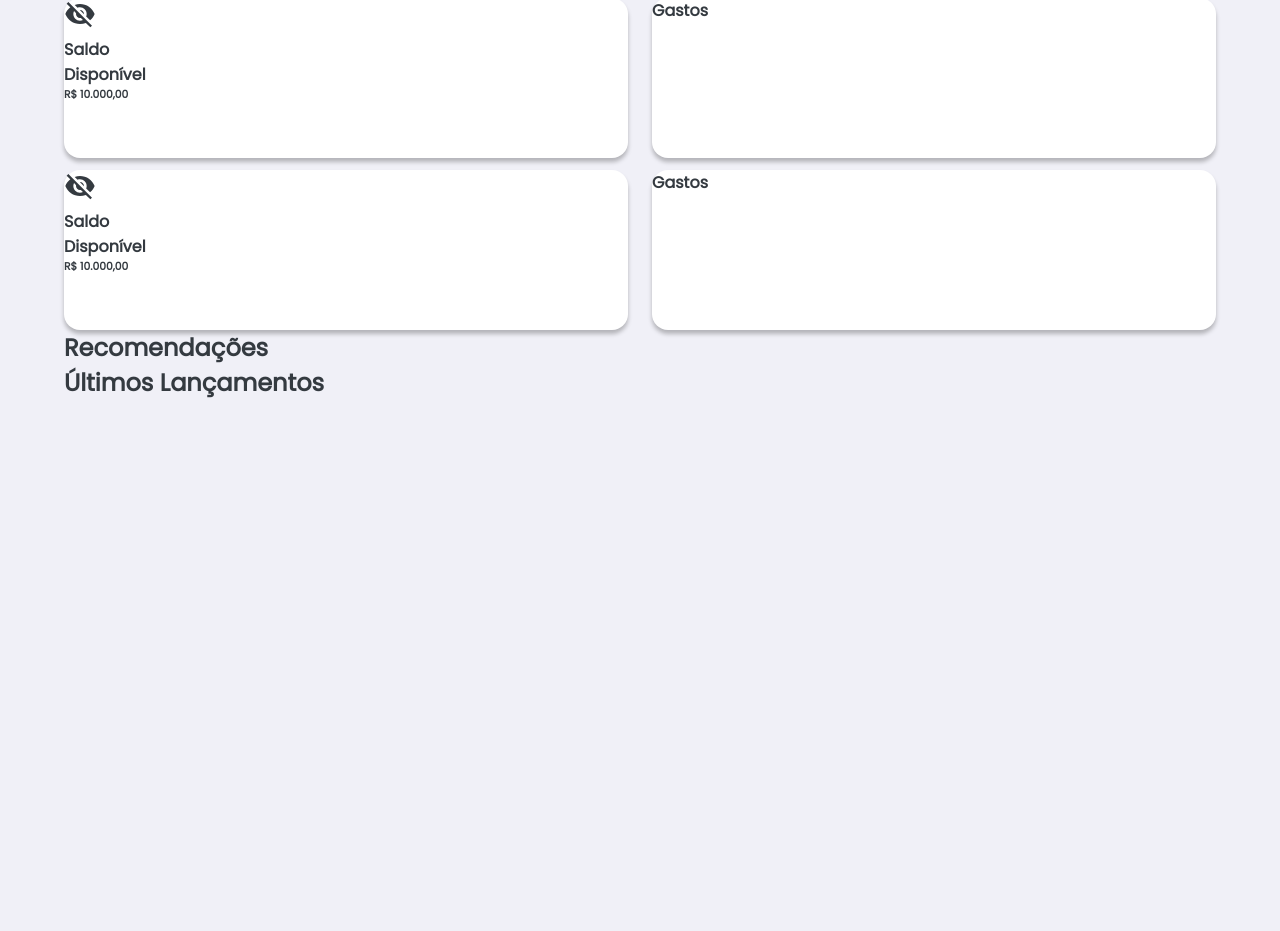
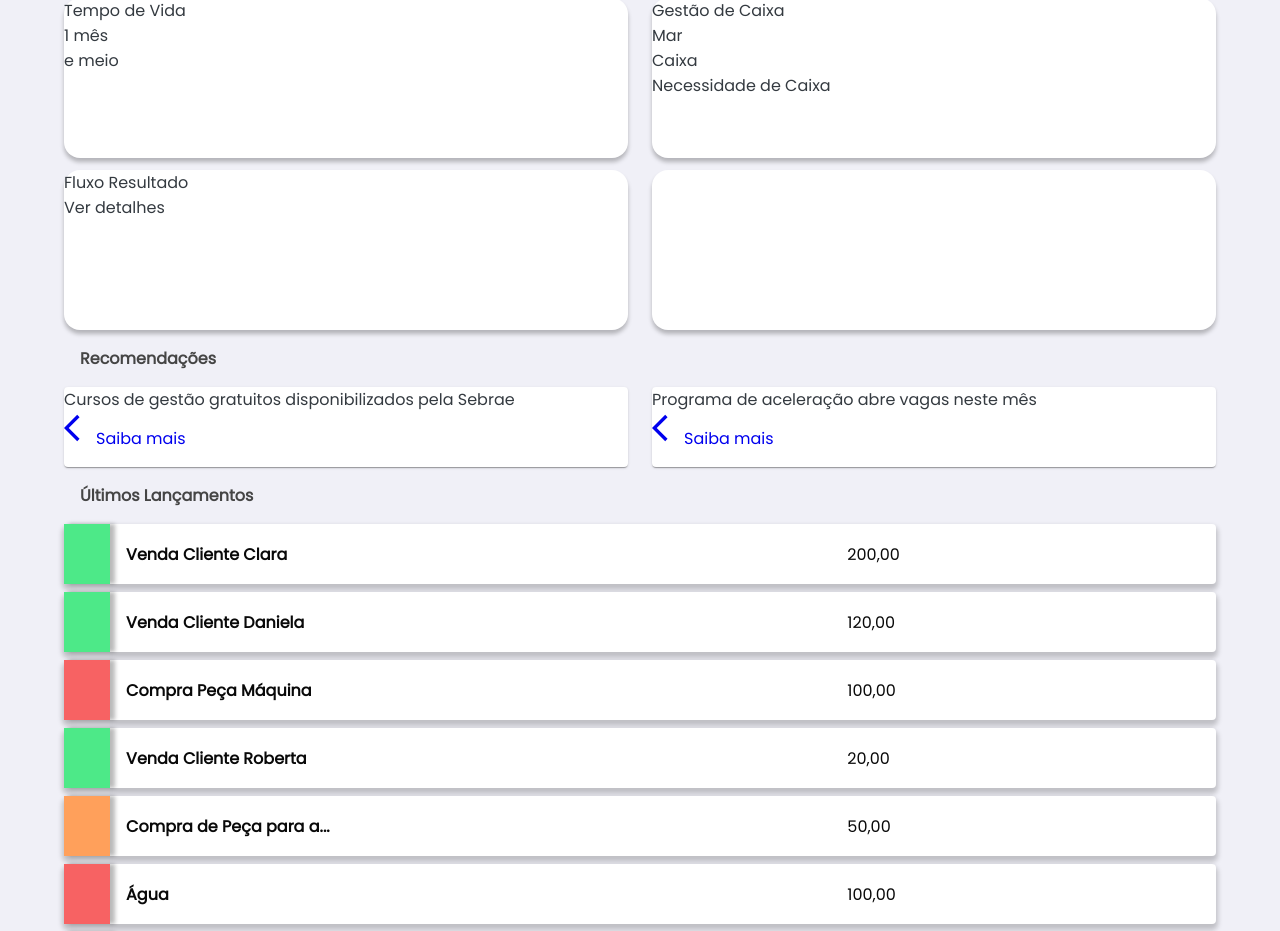
Before and after one commit to LucasCaputo/web-so-estrela-cara, a React (Create React App) app: page /dashboards in a window 1280 px wide. Shown: the part 914-1845 px from the top of the page. Before the commit the page ends 1314 px from the top, so only its background shows below. Built offline with nearby package versions, Linux system fonts and the light colour scheme.

Commit message:
feat: adiciona propriedade size no componente de card

```diff
--- a/src/components/Card/index.tsx
+++ b/src/components/Card/index.tsx
@@ -7,13 +7,18 @@ interface CardProps {
   title: string;
   value: string;
   color: string;
+  size: string;
 }
 
 const Card: React.FC<CardProps> = (props) => {
   return (
-    <Paper id="Card">
+    <Paper id="Card" className={props.size}>
       <Box display="flex" flexDirection="row" alignItems="center" height="100%">
-        <Box className={props.color} width="8%" height="100%"></Box>
+        <Box
+          className={props.color}
+          width={props.size === "medium" ? "8%" : "4%"}
+          height="100%"
+        ></Box>
 
         <Box width="64%">
           <strong
@@ -23,7 +28,7 @@ const Card: React.FC<CardProps> = (props) => {
         </Box>
 
         <Box width="28%" className="card-value">
-          {props.value} <span> R$</span>
+          {props.value} <span> {props.size === "medium" ? "R$" : ""}</span>
         </Box>
       </Box>
     </Paper>
--- a/src/components/Card/styles.css
+++ b/src/components/Card/styles.css
@@ -1,6 +1,13 @@
 #Card {
+  box-shadow: 0px 4px 5px 2px rgba(0, 0, 0, 0.2);
+}
+
+#Card.small {
+  height: 6rem;
+}
+
+#Card.medium {
   height: 8rem;
-  box-shadow: 0px 4px 5px 2px rgba(0, 0, 0, 0.2);
 }
 #Card .green {
   background: var(--green-dark);
--- a/src/pages/Dashboards/index.tsx
+++ b/src/pages/Dashboards/index.tsx
@@ -4,11 +4,11 @@ import { Link } from "react-router-dom";
 import Card from "../../components/Card";
 
 import LinkerPageHeader from "../../components/LinkerPageHeader";
-import VisibilityOffIcon from "@material-ui/icons/VisibilityOff";
 import Paper from "@material-ui/core/Paper";
 import Grid from "@material-ui/core/Grid";
 import Box from "@material-ui/core/Box";
 
+import ArrowBackIosIcon from "@material-ui/icons/ArrowBackIos";
 // import Chart from "chart.js";
 
 import "./styles.css";
@@ -43,12 +43,23 @@ function Dashboards() {
               gridGap="16px"
             >
               <p className="dashboards-title">O gráfico acima representa:</p>
-              <Card title="Entradas" color="green" value="2.000,00"></Card>
-              <Card title="Saídas" color="red" value="1.000,00"></Card>
+              <Card
+                title="Entradas"
+                color="green"
+                value="2.000,00"
+                size="medium"
+              ></Card>
+              <Card
+                title="Saídas"
+                color="red"
+                value="1.000,00"
+                size="medium"
+              ></Card>
               <Card
                 title="Gastos Futuros"
                 color="orange"
                 value="1.250,00"
+                size="medium"
               ></Card>
             </Box>
           </section>
@@ -61,19 +72,19 @@ function Dashboards() {
             <Grid container spacing={3}>
               <Grid item xs={6}>
                 <Paper className="primary-cards">
-                  <VisibilityOffIcon></VisibilityOffIcon>
-                  <h4>
-                    Saldo <br />
-                    Disponível
-                  </h4>
-                  <h6>
-                    <span>R$</span> 10.000,00
-                  </h6>
+                  <p>Tempo de Vida</p>
+
+                  <p>
+                    1 mês <br />e meio
+                  </p>
                 </Paper>
               </Grid>
               <Grid item xs={6}>
                 <Paper className="primary-cards">
-                  <h4>Gastos</h4>
+                  <p>Gestão de Caixa</p>
+                  <p>Mar</p>
+                  <p>Caixa</p>
+                  <p>Necessidade de Caixa</p>
                 </Paper>
               </Grid>
             </Grid>
@@ -81,42 +92,87 @@ function Dashboards() {
             <Grid container spacing={3}>
               <Grid item xs={6}>
                 <Paper className="primary-cards">
-                  <VisibilityOffIcon></VisibilityOffIcon>
-                  <h4>
-                    Saldo <br />
-                    Disponível
-                  </h4>
-                  <h6>
-                    <span>R$</span> 10.000,00
-                  </h6>
+                  <p>Fluxo Resultado</p>
+                  <p>Ver detalhes</p>
                 </Paper>
               </Grid>
               <Grid item xs={6}>
-                <Paper className="primary-cards">
-                  <h4>Gastos</h4>
-                </Paper>
+                <Paper className="primary-cards"></Paper>
               </Grid>
             </Grid>
           </section>
 
           <section className="dashboards-recommendation">
-            <h2>Recomendações</h2>
+            <h2 className="dashboards-title">Recomendações</h2>
+            <h2></h2>
 
             <Grid container spacing={3}>
               <Grid item xs={6}>
-                <Link to={"/dashboards"}>
-                  <Paper className="secondary-cards health"></Paper>
-                </Link>
+                <Paper className="secondary-cards health">
+                  <p>Cursos de gestão gratuitos disponibilizados pela Sebrae</p>
+
+                  <Link to="/">
+                    <ArrowBackIosIcon></ArrowBackIosIcon>
+                    <span>Saiba mais</span>
+                  </Link>
+                </Paper>
               </Grid>
 
               <Grid item xs={6}>
-                <Paper className="secondary-cards"></Paper>
+                <Paper className="secondary-cards">
+                  <p>Programa de aceleração abre vagas neste mês</p>
+                  <Link to="/">
+                    <ArrowBackIosIcon></ArrowBackIosIcon>
+                    <span>Saiba mais</span>
+                  </Link>
+                </Paper>
               </Grid>
             </Grid>
           </section>
 
           <section className="dashboards-last-releases">
             <h2 className="dashboards-title">Últimos Lançamentos</h2>
+
+            <Box
+              display="flex"
+              flexDirection="column"
+              width="100%"
+              gridGap="8px"
+            >
+              <Card
+                title="Venda Cliente Clara"
+                color="green"
+                value="200,00"
+                size="small"
+              ></Card>
+              <Card
+                title="Venda Cliente Daniela"
+                color="green"
+                value="120,00"
+                size="small"
+              ></Card>
+              <Card
+                title="Compra Peça Máquina"
+                color="red"
+                value="100,00"
+                size="small"
+              ></Card>
+              <Card
+                title="Venda Cliente Roberta"
+                color="green"
+                value="20,00"
+                size="small"
+              ></Card>
+              <Card
+                title="Compra de Peça para a..."
+                color="orange"
+                value="50,00"
+                size="small"
+              ></Card>
+
+              <Card title="Água" color="red" value="100,00" size="small"></Card>
+              <Card title="Luz" color="red" value="100,00" size="small"></Card>
+            </Box>
           </section>
         </Box>
       </Box>
--- a/src/pages/Dashboards/styles.css
+++ b/src/pages/Dashboards/styles.css
@@ -7,7 +7,7 @@
   height: 40vh;
 }
 
-#Dashboards .basic-chart .dashboards-title {
+#Dashboards .dashboards-title {
   color: var(--color-text-base);
   padding: 1.6rem;
   font-size: 1.6rem;
@@ -18,3 +18,6 @@
   box-shadow: 0px 4px 4px rgba(0, 0, 0, 0.25);
   border-radius: 1.6rem;
 }
+#Dashboards .secondary-cards {
+  height: 8rem;
+}
```
